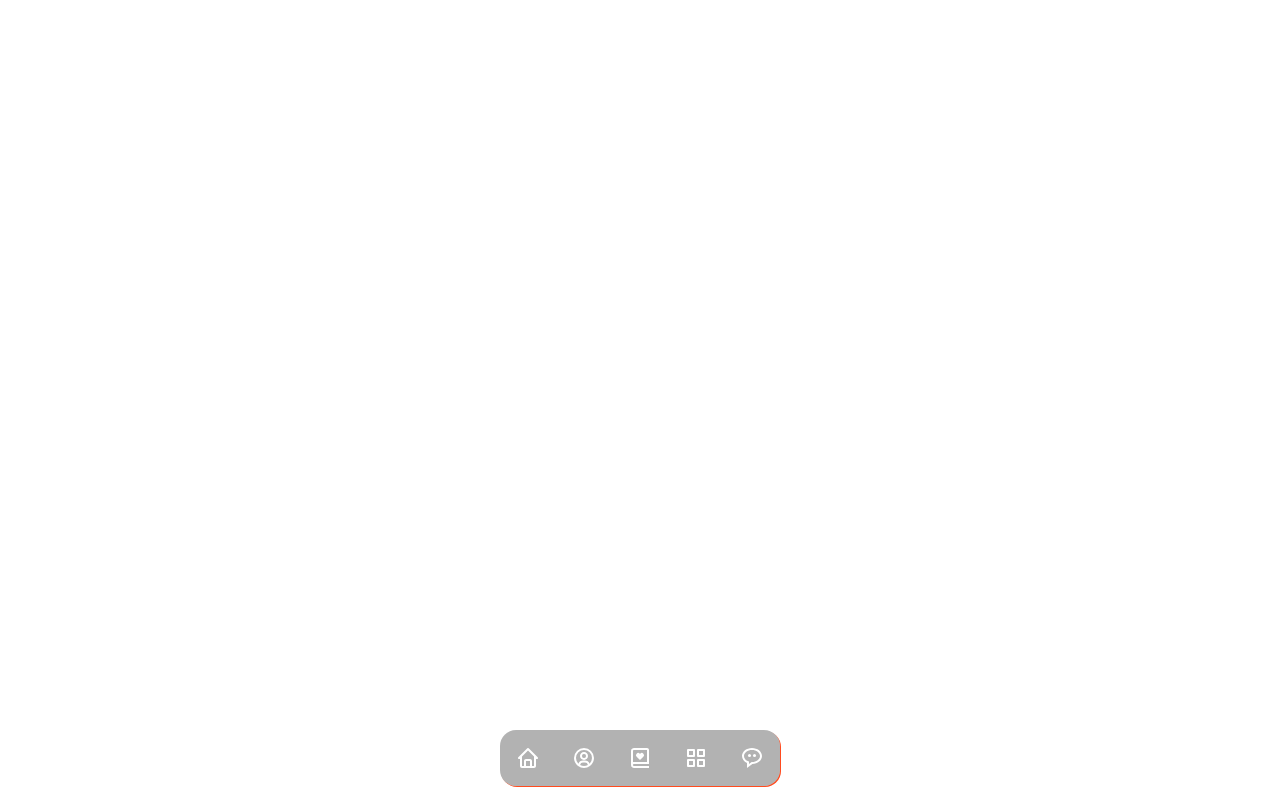
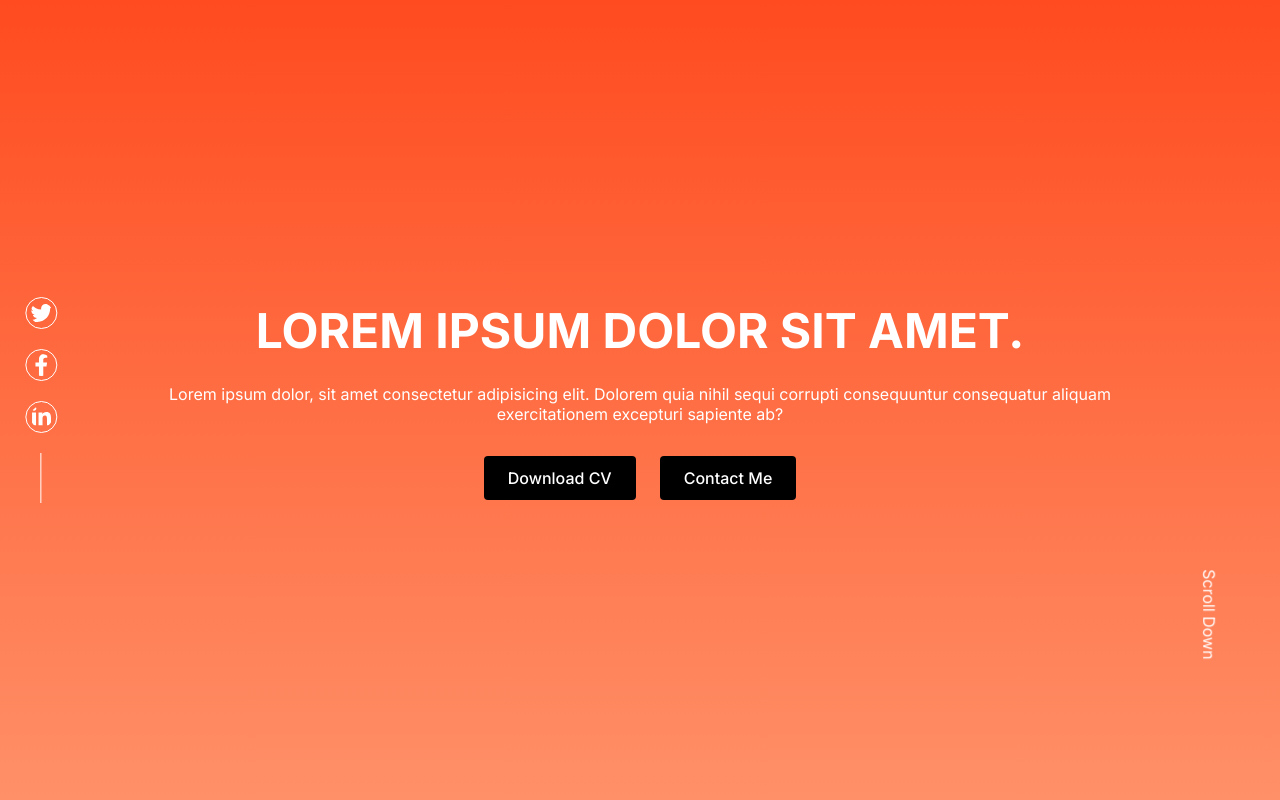
Before and after one commit to thunguyen120296/my-portfolio, a React (Create React App) app: page / in a window 1280 px wide. Built offline with nearby package versions, Linux system fonts and the light colour scheme.

Commit message:
update again

```diff
--- a/src/components/partials/header/Header.jsx
+++ b/src/components/partials/header/Header.jsx
@@ -5,7 +5,6 @@ import {FaFacebookF, FaLinkedinIn, FaTwitter} from 'react-icons/fa'
 function Header(){
     return (
         <div className='header'>
-            <Navigation />
             <div className="user__information">
                 <div className="user__content">
                     <h1>Lorem ipsum dolor sit amet.</h1>
--- a/src/index.js
+++ b/src/index.js
@@ -3,6 +3,7 @@ import React from 'react';
 import { BrowserRouter as Router, Routes, Route } from 'react-router-dom';
 import Navigation from './components/partials/navigation/Navigation';
 import About from './components/about/About';
+import Header from './components/partials/header/Header';
 import App from './App';
 import './index.css';
 ReactDOM.render(
@@ -10,7 +11,7 @@ ReactDOM.render(
         <Router>
             <Navigation />
             <Routes>
-                <Route path='/' />
+                <Route path='/' element={<Header />} />
                 <Route path='about' element={<About />} />
             </Routes>
         </Router>
```
